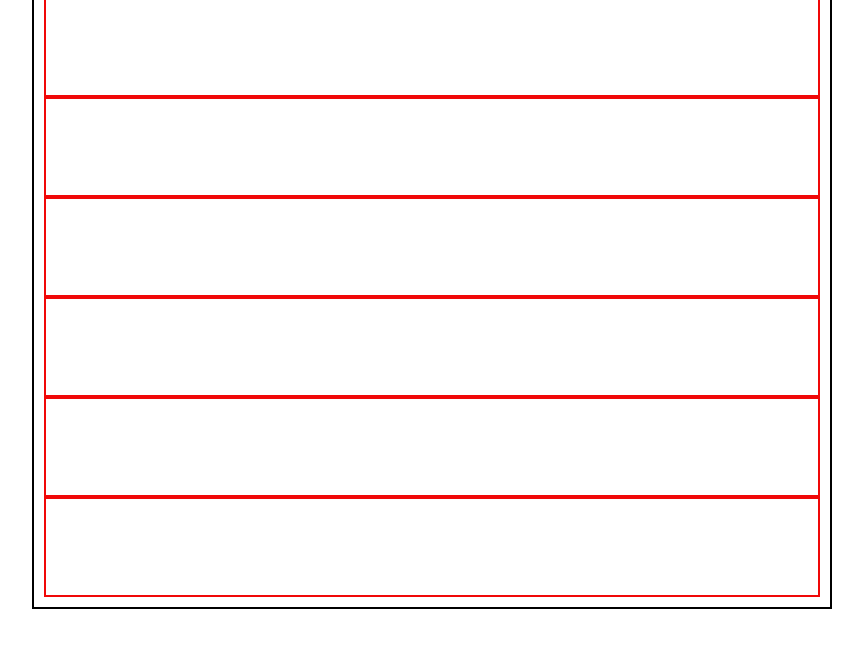
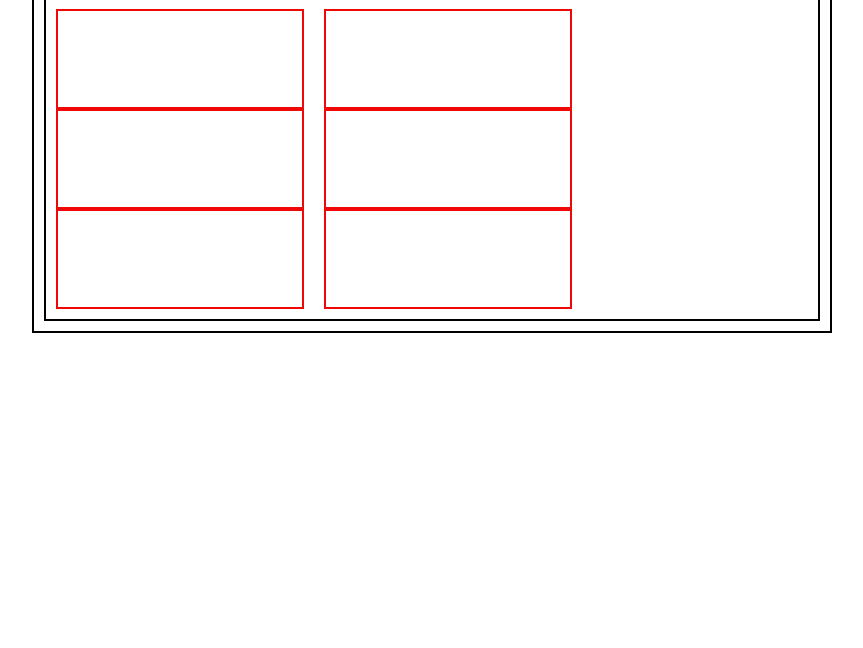
Before and after one commit to AnatoliyZakhryapin/html-css-float-cards, a plain HTML site: page index.html in a window 1280 px wide. Shown: the part 102-750 px from the top of the page, without its empty margins (208-1071 px from the left). Drawn offline with Linux system fonts and the light colour scheme.

Commit message:
add inizio lavoro con float

```diff
--- a/css/style.css
+++ b/css/style.css
@@ -8,11 +8,26 @@ RESET
     box-sizing: border-box;
 }
 
+img {
+    max-width: 100%;
+}
+
 .conteiner {
     max-width: 800px;
     margin: 0 auto;
 }
 
+.col {
+    float: left;
+    width: 33%;
+    margin-right: 20px;
+}
+
+.clearfix::after {
+	content: '';
+	display: table;
+	clear: both;
+}
 
 /*
 DEBUG
--- a/index.html
+++ b/index.html
@@ -16,7 +16,7 @@
                 Lorem ipsum dolor sit, amet consectetur adipisicing elit. Ullam fuga, debitis incidunt soluta hic doloremque cum, accusamus repudiandae fugit autem facere voluptas non corporis quae. Quae deleniti aut temporibus ad!
             </div>
             <!--Biglietto da vista-->
-            <div>
+            <div class="conteiner clearfix">
                 <div class="col">
                     <div class="card">
                         <img src="" alt="">
```
